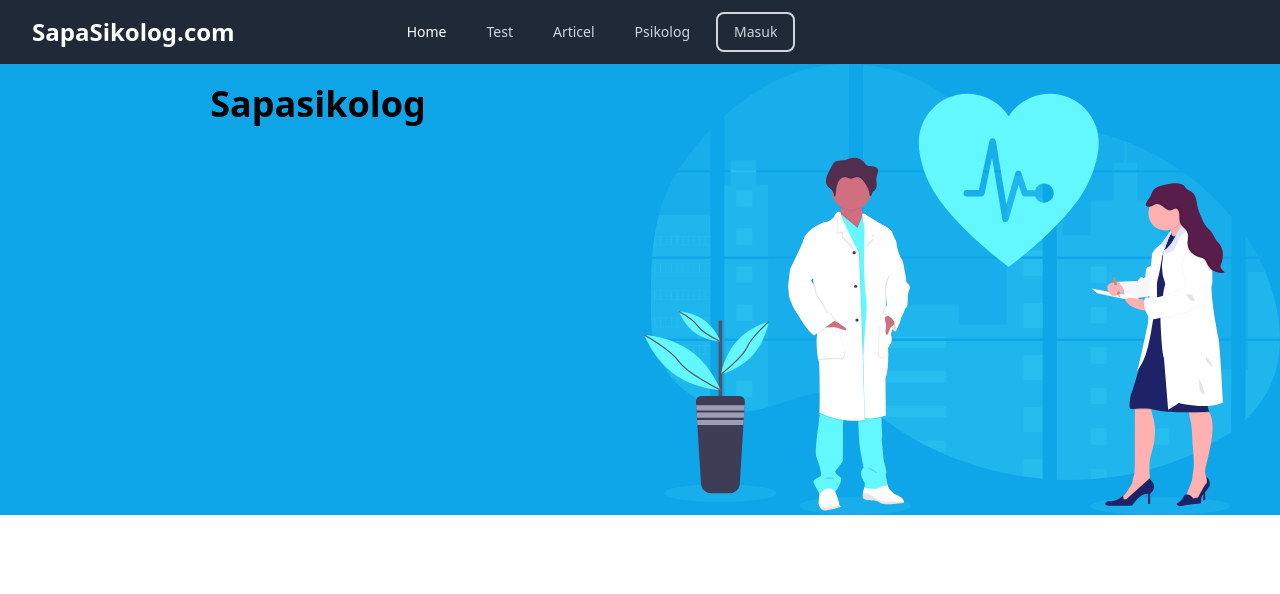
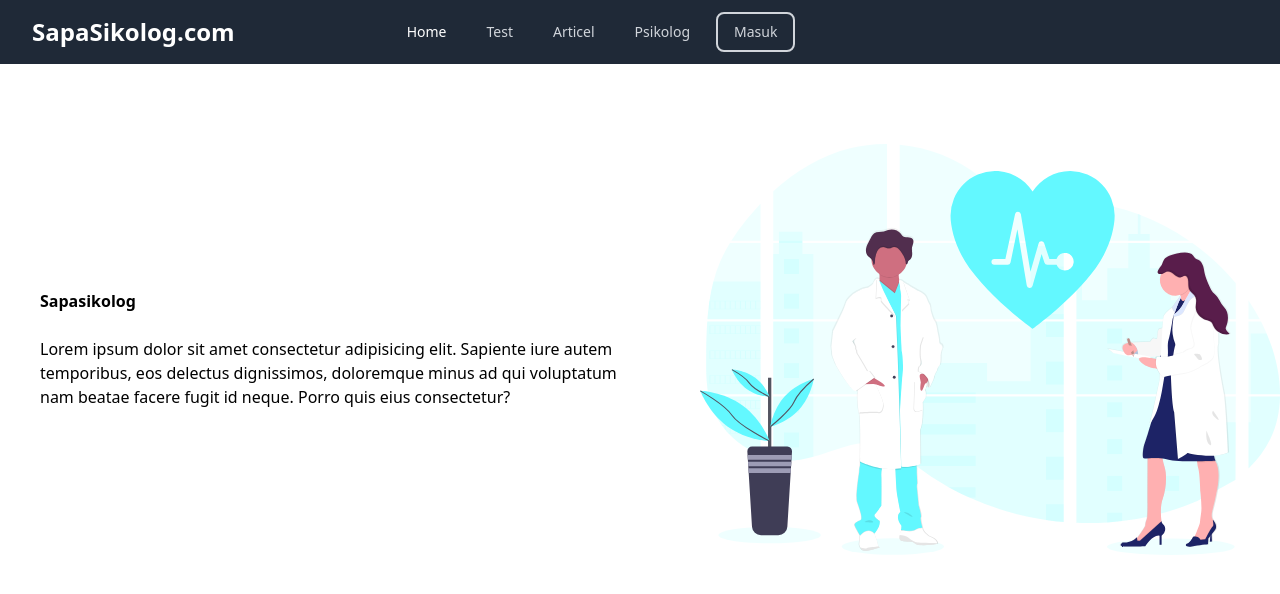
Before and after one commit to Final-Project-FEBE-6/Front-End, a React (Vite) app: page / in a window 1280 px wide. Shown: the top 594 px of the page. Built offline with nearby package versions, Linux system fonts and the light colour scheme.

Commit message:
Tinggal styling landing page, navbar pake tag a. author@diego

```diff
--- a/src/Components/Navbar.jsx
+++ b/src/Components/Navbar.jsx
@@ -62,7 +62,7 @@ const Navbar = () => {
                     aria-controls="mobile-menu"
                     aria-expanded="false"
                   >
-                    <span className="sr-only">Open main menu</span>
+                    <span className="sr-only ">Open main menu</span>
                     {!isOpen ? (
                       <svg
                         className="block h-6 w-6"
@@ -111,42 +111,42 @@ const Navbar = () => {
               leaveTo="opacity-0 scale-95"
             >
               {(open) => (
-                <div className="md:hidden">
-                  <div open={open} className="px-2 pt-2 pb-3 space-y-1 sm:px-3">
+                <div className="md:hidden ml-3">
+                  <div open={open} className="px-2 pt-2 pb-3 space-y-1 sm:px-3 ">
                     <a
                       href="#"
-                      className="text-gray-300 hover:text-white block px-3 py-2 rounded-md text-base font-medium"
+                      className="text-gray-300 hover:bg-cyan-500 hover:text-white block px-3 py-2 rounded-md text-base font-medium"
                     >
                       Home
                     </a>
 
                     <a
                       href="#"
-                      className="text-gray-300 hover:bg-gray-700 hover:text-white block px-3 py-2 rounded-md text-base font-medium"
+                      className="text-gray-300 hover:bg-cyan-500 hover:text-white block px-3 py-2 rounded-md text-base font-medium"
                     >
                       Test
                     </a>
 
                     <a
                       href="#"
-                      className="text-gray-300 hover:bg-gray-700 hover:text-white block px-3 py-2 rounded-md text-base font-medium"
+                      className="text-gray-300 hover:bg-cyan-500 hover:text-white block px-3 py-2 rounded-md text-base font-medium"
                     >
                       Articel
                     </a>
 
                     <a
                       href="#"
-                      className="text-gray-300 hover:bg-gray-700 hover:text-white block px-3 py-2 rounded-md text-base font-medium"
+                      className="text-gray-300 hover:bg-cyan-500 hover:text-white block px-3 py-2 rounded-md text-base font-medium"
                     >
                       Psikolog
                     </a>
 
-                    <button
+                    <a
                       href="#"
-                      className="outline outline-2 text-gray-300 hover:bg-gray-700 hover:text-white block px-3 py-2 rounded-md text-center font-medium"
+                      className="outline outline-2 text-gray-300 hover:bg-cyan-500 hover:text-white block px-3 py-2 rounded-md text-center font-medium"
                     >
                       Masuk
-                    </button>
+                    </a>
                   </div>
                 </div>
               )}
--- a/src/Components/Pages/Landing.css
+++ b/src/Components/Pages/Landing.css
@@ -0,0 +1,3 @@
+@tailwind base;
+@tailwind components;
+@tailwind utilities;
--- a/src/Components/Pages/LandingPage.jsx
+++ b/src/Components/Pages/LandingPage.jsx
@@ -5,14 +5,15 @@ import "./Landing.css"
 
 const LandingPage = () => {
   return (
-    <div className='bg-sky-500'>
-        <Navbar/>
-            <div class="grid grid-cols-2 gap-2">
-                <div>
-                    <h1 className='text-4xl font-extrabold text-center mt-5'>Sapasikolog</h1>
+    <div className='landing-page'>
+      <Navbar/>
+            <div className="flex flex-row mt-20 gap-20 items-center">
+                <div className='basis-1/2 ml-10'>
+                    <h1 className='text-4xl font-extrabold text-base'>Sapasikolog</h1><br />
+                    <p>Lorem ipsum dolor sit amet consectetur adipisicing elit. Sapiente iure autem temporibus, eos delectus dignissimos, doloremque minus ad qui voluptatum nam beatae facere fugit id neque. Porro quis eius consectetur?</p>
                 </div>
 
-                <div>
+                <div className='basis-1/2 object-center'>
                     <img src={home} alt="Image Not Found"/>
                 </div>
             </div>
```
